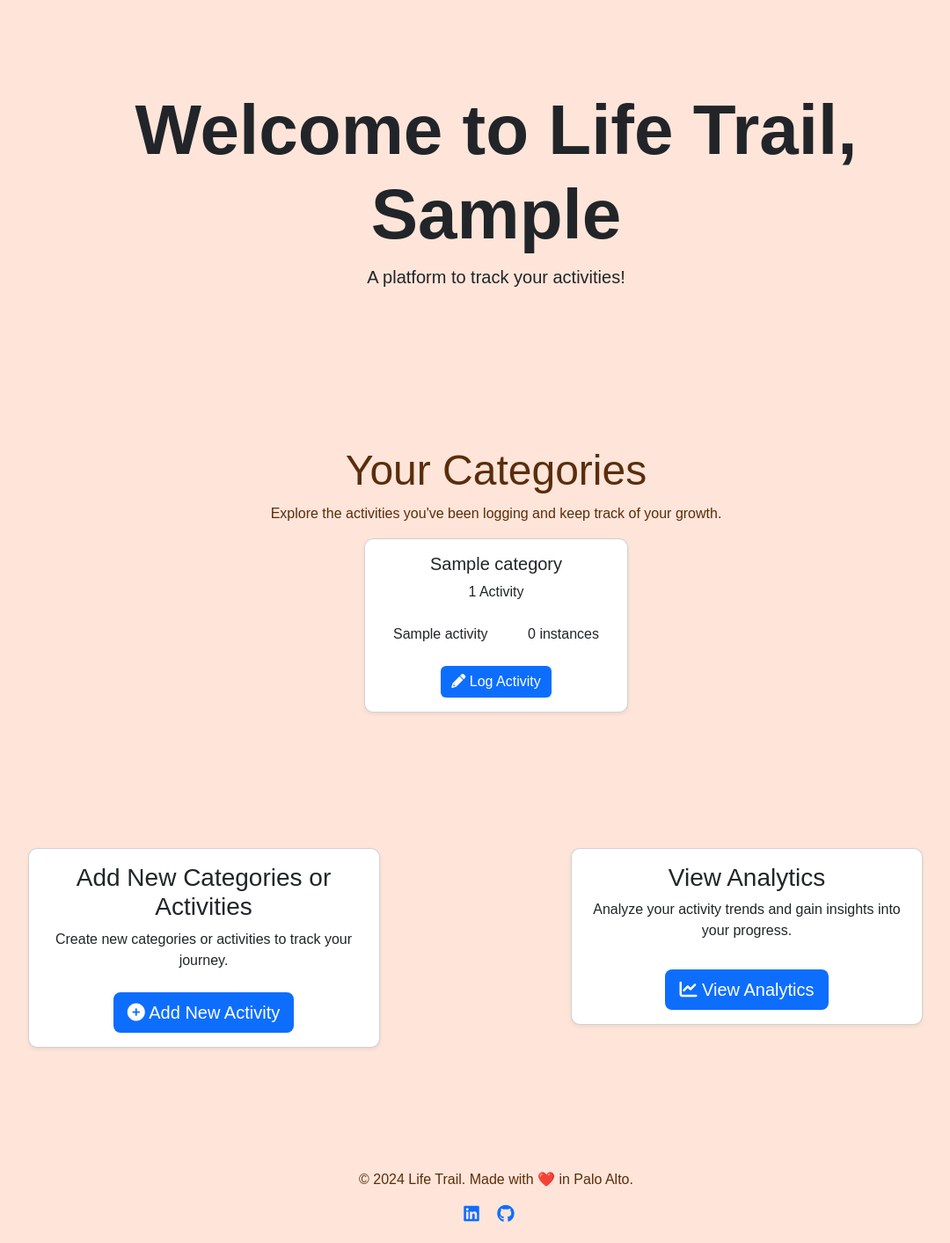
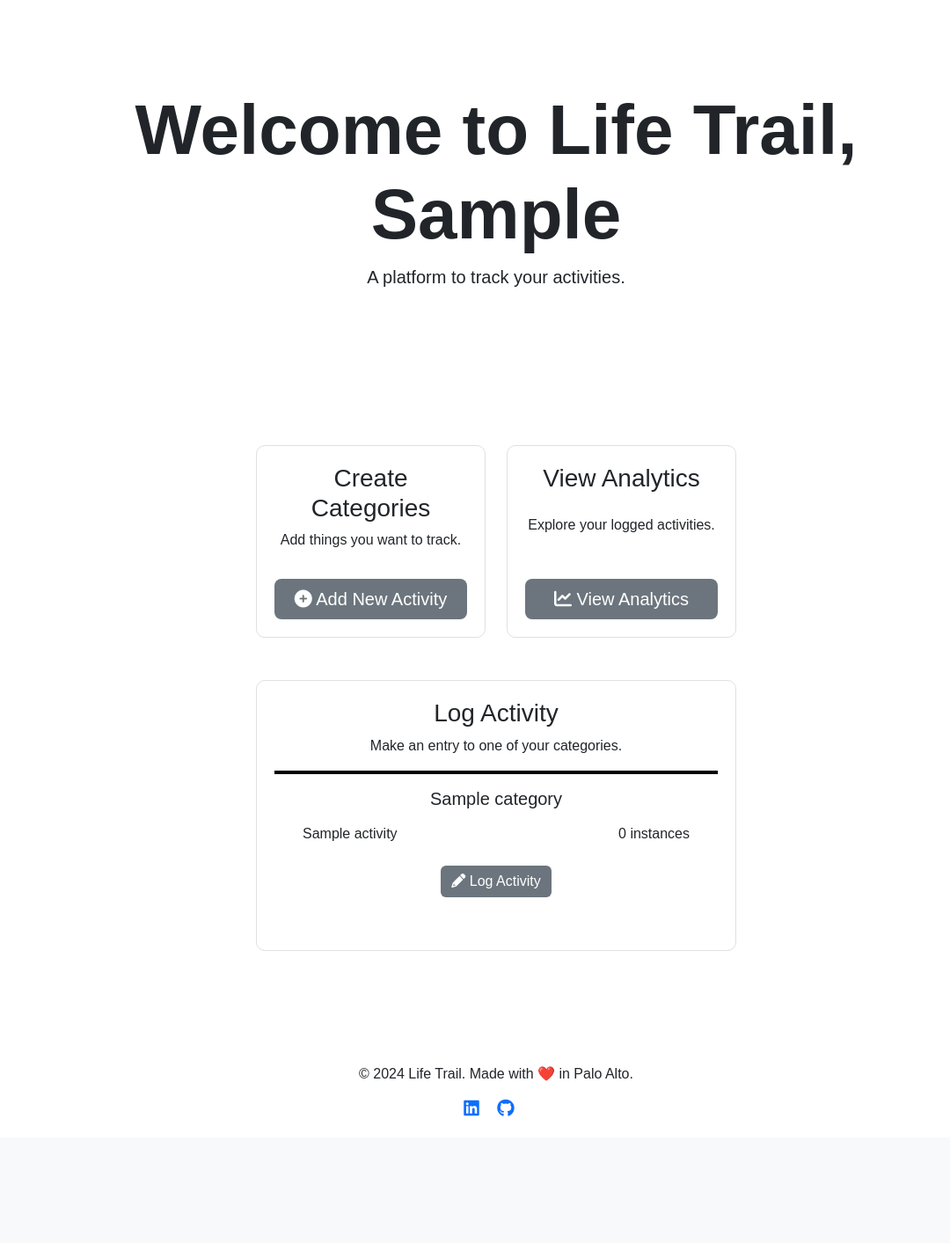
Before and after one commit to mqmotiwala/life_trail, a Flask app: page / in a window 1280 px wide. Shown: the part 56-1469 px from the top of the page at 88% size, without its empty margins (76-1156 px from the left). After the commit the page ends 1325 px from the top, so only its background shows below. Run offline with Flask 3, Linux system fonts and the light colour scheme; the visitor is signed in with stand-in values (Sample User, id 1); tables that the repository leaves empty hold one stand-in row (values such as "Sample post").

Commit message:
UI improvements

```diff
--- a/templates/home.html
+++ b/templates/home.html
@@ -8,63 +8,42 @@
     <title>Life Trail - Your Activity Tracker</title>
     <style>
         body {
-            background-color: #ffe5d9;
             font-family: 'Arial', sans-serif;
         }
-        .category-section {
-            padding: 60px 0;
-            color: #5a2d0c;
+        .hero-section {
+            padding: 100px 0;
             text-align: center;
         }
-        .category-section .container {
-            position: relative;
-            z-index: 1;
-        }
         .action-section {
-            background-color: #ffe5d9;
             padding: 60px 0;
-            color: #343a40;
         }
         .action-card {
             border-radius: 10px;
             transition: all 0.3s ease-in-out;
             text-align: center;
-            max-width: 400px;
-            margin: 10px auto;
-        }
-        .action-card:hover {
-            transform: scale(1.05);
+            border: 1px solid #e0e0e0;
+            padding: 20px;
         }
         .category-card {
             border-radius: 10px;
             transition: all 0.3s ease-in-out;
             text-align: center;
-            max-width: 300px;
-            margin: 0 auto;
+            border: 1px solid #e0e0e0;
+            padding: 20px;
         }
-        .category-card:hover {
-            transform: scale(1.1);
-            box-shadow: 0 0 15px rgba(0, 0, 0, 0.2);
-        }
-        .category-card .card-body {
-            text-align: center;
-        }
-        .empty-message {
-            font-style: italic;
-            color: #6c757d;
+        .category-card:hover, .action-card:hover {
+            transform: scale(1.05);
         }
         footer {
-            background-color: #ffe5d9;
             padding: 20px 0;
-            color: #5a2d0c;
         }
         .btn-unified {
-            background-color: #0D6EFD;
+            background-color: #6c757d;
             color: white;
             border: none;
         }
         .btn-unified:hover {
-            background-color: #0A58CA;
+            background-color: #5a6268;
             color: white;
         }
     </style>
@@ -99,26 +78,44 @@
         </div>
     </nav>
 
-    <section class="hero-section" style="padding: 100px 0; background-color: #ffe5d9; text-align: center;">
+    <section class="hero-section">
         <div class="container">
             <h1 class="display-1 fw-bold">Welcome to Life Trail, {{ user.first_name }}</h1>
-            <p class="lead">A platform to track your activities!</p>
+            <p class="lead">A platform to track your activities.</p>
         </div>
     </section>
 
-    <section class="category-section">
+    <section class="action-section">
         <div class="container">
-            <h2 class="display-5">Your Categories</h2>
-            <p>Explore the activities you've been logging and keep track of your growth.</p>
+            <div class="row justify-content-center mb-5">
+                <!-- Add New Categories or Activities -->
+                <div class="col-md-3">
+                    <div class="action-card h-100 d-flex flex-column justify-content-between">
+                        <h3>Create Categories</h3>
+                        <p>Add things you want to track.</p>
+                        <a href="/add_category_activity" class="btn btn-unified btn-lg mt-3"><i class="fas fa-plus-circle"></i> Add New Activity</a>
+                    </div>
+                </div>
+
+                <!-- View Analytics -->
+                <div class="col-md-3">
+                    <div class="action-card h-100 d-flex flex-column justify-content-between">
+                        <h3>View Analytics</h3>
+                        <p>Explore your logged activities.</p>
+                        <a href="/analytics" class="btn btn-unified btn-lg mt-3"><i class="fas fa-chart-line"></i> View Analytics</a>
+                    </div>
+                </div>
+            </div>
 
             <div class="row justify-content-center">
+                <div class="col-md-6">
+                    <div class="category-card">
+                        <h3>Log Activity</h3>
+                        <p>Make an entry to one of your categories.</p>
                         {% if categories %}
                             {% for category in categories %}
-                    <div class="col-lg-4 col-md-5 mb-4">
-                        <div class="card category-card shadow-sm">
-                            <div class="card-body">
-                                <h5 class="card-title">{{ category.name }}</h5>
-                                <p>{{ category.activities | length }} {{ 'Activity' if category.activities | length == 1 else 'Activities' }}</p>
+                            <div class="category-log-section mb-4 p-3" style="border-top: 4px solid #000;">
+                                <h5>{{ category.name }}</h5>
                                 <ul class="list-group list-group-flush">
                                     {% if category.activities | length > 0 %}
                                         {% for activity in category.activities %}
@@ -133,42 +130,17 @@
                                 </ul>
                                 <a href="/log_activity?category_id={{ category.id }}" class="btn btn-unified mt-3"><i class="fas fa-pencil-alt"></i> Log Activity</a>
                             </div>
-                        </div>
-                    </div>
                             {% endfor %}
                         {% else %}
                             <p class="empty-message">You have no categories yet. Start by adding a new category and activity!</p>
                         {% endif %}
                     </div>
                 </div>
-    </section>
-
-    <section class="action-section">
-        <div class="container">
-            <div class="row justify-content-between align-items-stretch">
-                <div class="col-md-5 col-sm-6 d-flex align-items-stretch">
-                    <div class="card action-card shadow-sm">
-                        <div class="card-body">
-                            <h3 class="card-title">Add New Categories or Activities</h3>
-                            <p>Create new categories or activities to track your journey.</p>
-                            <a href="/add_category_activity" class="btn btn-unified btn-lg mt-2"><i class="fas fa-plus-circle"></i> Add New Activity</a>
-                        </div>
-                    </div>
-                </div>
-                <div class="col-md-6">
-                    <div class="card action-card shadow-sm">
-                        <div class="card-body">
-                            <h3 class="card-title">View Analytics</h3>
-                            <p>Analyze your activity trends and gain insights into your progress.</p>
-                            <a href="/analytics" class="btn btn-unified btn-lg mt-3"><i class="fas fa-chart-line"></i> View Analytics</a>
-                        </div>
-                    </div>
-                </div>
             </div>
         </div>
     </section>
 
-    <footer class="text-center mt-5" style="background-color: #ffe5d9;">
+    <footer class="text-center mt-5">
         <div class="container">
             <p>&copy; 2024 Life Trail. Made with ❤️ in Palo Alto.</p>
         </div>
```
Also changed, not shown: templates/login.html (+27 -19 lines). Lines whose indentation alone changed are shown as unchanged.
